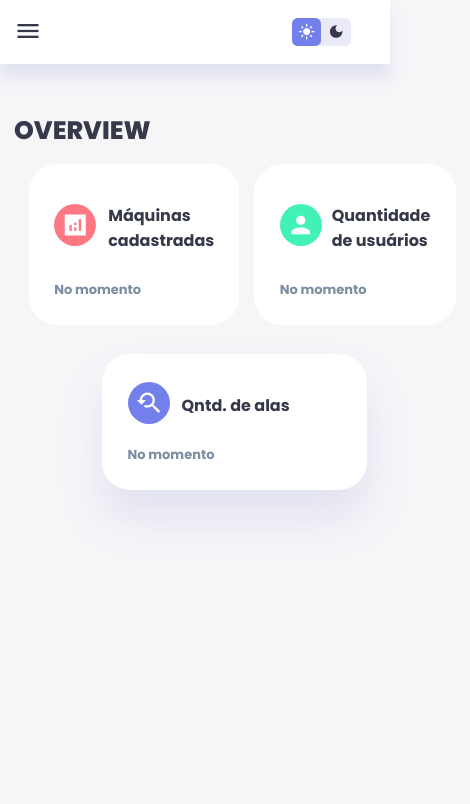
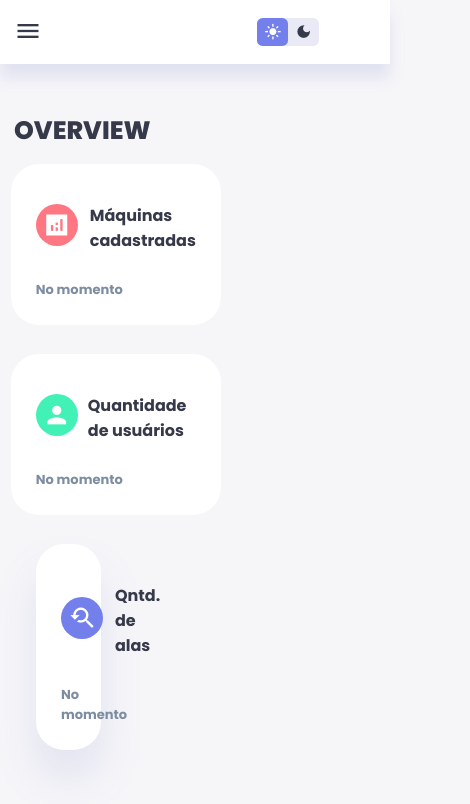
Before and after one commit to Grupo-9-SPTECH/Site-institucional, a website: page public/dashboard/index.html in a window 390 px wide. Shown: the whole page, 470 px wide, since content can reach past the window. Drawn offline with Linux system fonts and the light colour scheme; no server answers.

Commit message:
Responsividade da página index

```diff
--- a/public/dashboard/style.css
+++ b/public/dashboard/style.css
@@ -751,11 +751,22 @@ main .recent-orders a {
         width: 100%;
     }
 
+    main .container {
+
+    }
+
     main .insights{
-        position: relative;
+       display: flex;
+       flex-direction: column;
         margin: 3rem 0 0 0;
-        width: 100%;
+        width: 30%;
         margin: 0;
+    }
+
+    main .insights .divzera{
+        margin-left: 80px;
+        display: flex;
+       flex-direction: column;
     }
 
     .right {
@@ -777,7 +788,7 @@ main .recent-orders a {
         box-shadow: 0 1rem 1rem var(--color-light);
     }
 
-    .right .top .theme-toggle{
+    .right .top .theme-toggler{
         width: 4.4rem;
         position: absolute;
         left: 66%;
```
